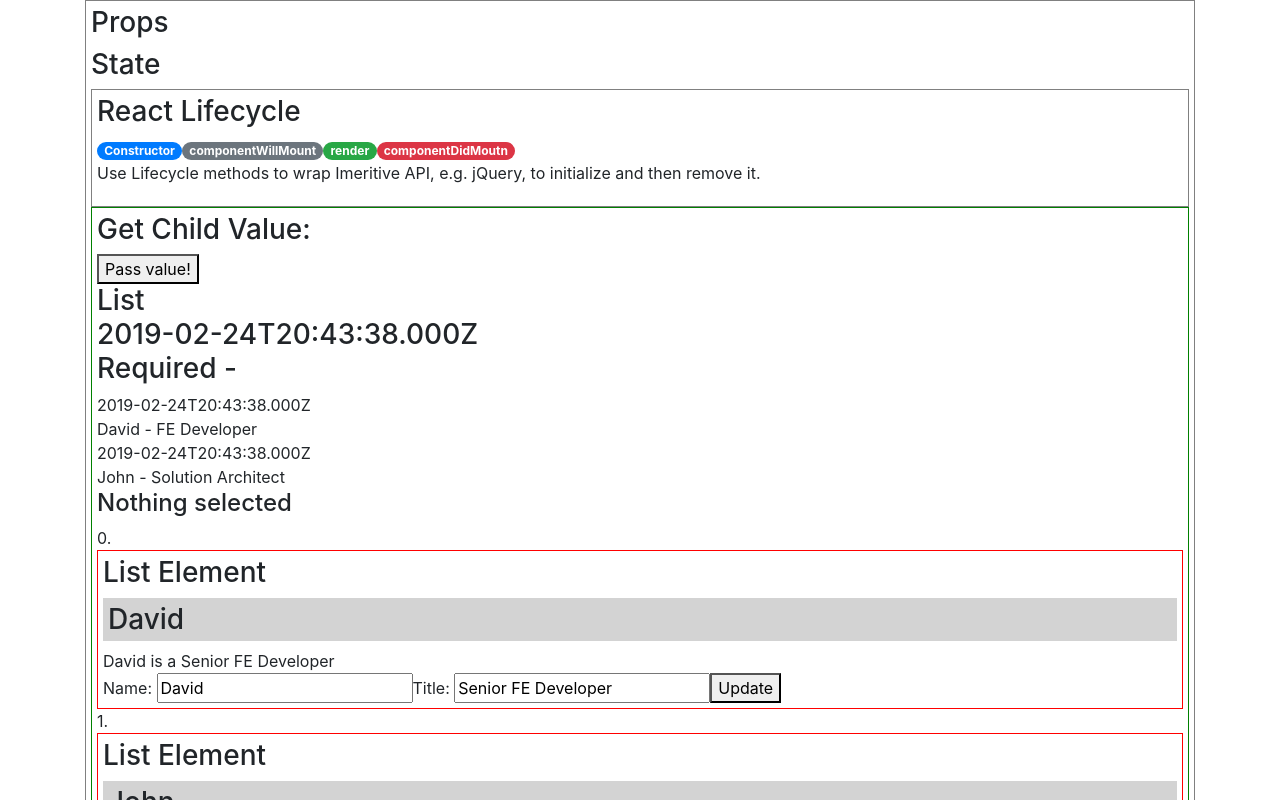
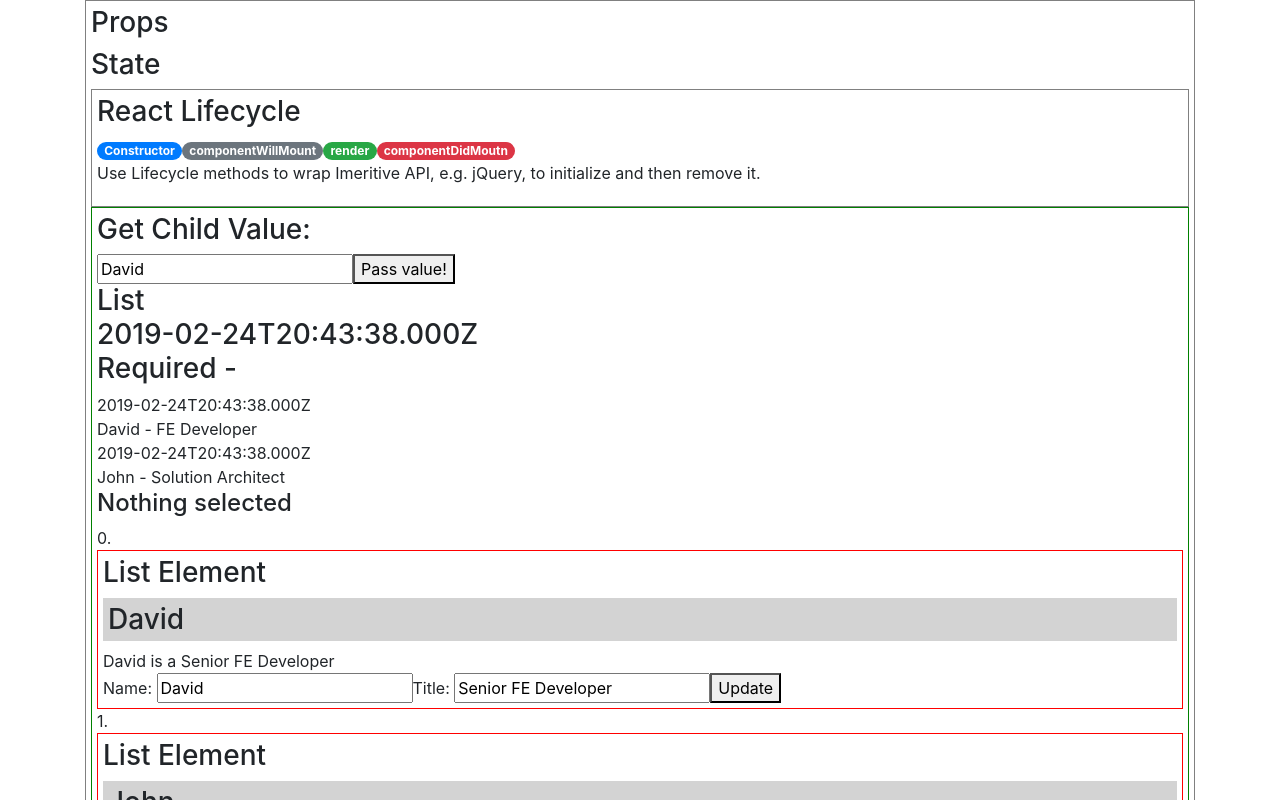
Before and after one commit to bob-smith-compass/react-props-state, a React (Create React App) app: page / in a window 1280 px wide. Shown: the top 800 px of the page. Built offline with nearby package versions, Linux system fonts and the light colour scheme.

Commit message:
React way of getting current input value:         console.log(textInput.current.defaultValue);

```diff
--- a/src/components/list/List.jsx
+++ b/src/components/list/List.jsx
@@ -9,10 +9,13 @@ export default function List(props) {
     title: "Solution Architect",
 
   }
+  let getChildValue = function(fromChild) {
+    alert(`Child passed ${fromChild}`)
+  }
   return (
     <div style={{border: "solid 1px green", padding: "5px"}}>
       <h3>Get Child Value:</h3>
-      <PassValueToParent />
+      <PassValueToParent parentSupplies={getChildValue} />
       <h3>List <SimpleComponent name="Required" /></h3>
       <SimpleComponent name="David" title="FE Developer" />
       <SimpleComponent {...passedValues} />
--- a/src/components/pass-value-back/PassValueToParent.jsx
+++ b/src/components/pass-value-back/PassValueToParent.jsx
@@ -1,9 +1,18 @@
 import React from 'react';
 
-export default function PassValueToParent({parentSupplies}) {
-  return (
-    <div>
-      <button onClick={parentSupplies}>Pass value!</button>
-    </div>
-  )
+export default function PassValueToParent({ parentSupplies }) {
+
+    let textInput = React.createRef();
+    let sendToParent = function() {
+        // console.log(textInput); // entire input object
+        console.log(textInput.current.defaultValue);
+        parentSupplies(textInput);
+    }
+
+    return (
+        <div>
+            <input type="text" ref={textInput} defaultValue="David" />
+            <button onClick={sendToParent}>Pass value!</button>
+        </div>
+    )
 }
```
